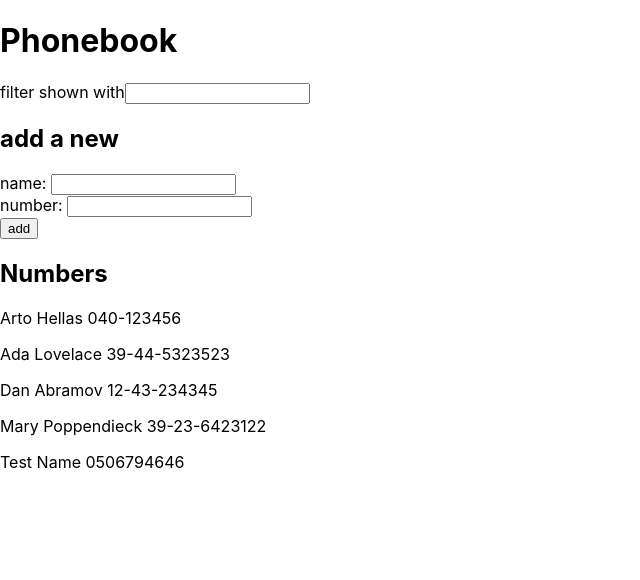
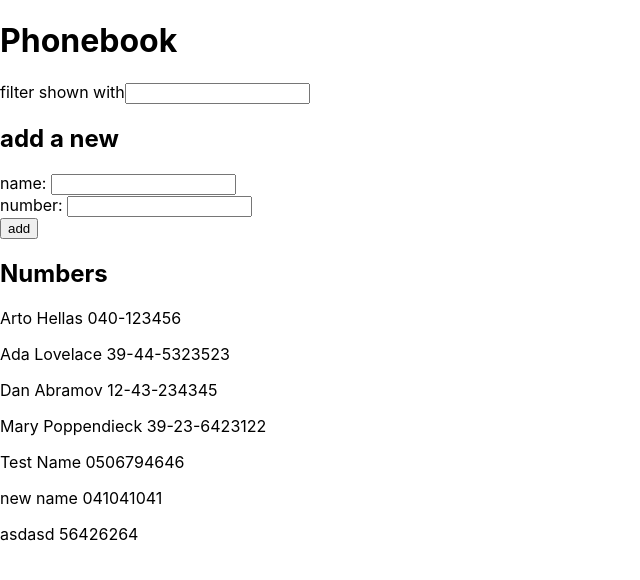
Before and after one commit to lapptomi/Fullstack-Open-2020, a React (Create React App) app in the folder Osa2/puhelinluettelo/: page / in a window 1280 px wide. Shown: the top 580 px of the page, without its empty margins (0-640 px from the left). Built offline with nearby package versions, Linux system fonts and the light colour scheme; data requests are answered from the project's data file.

Commit message:
Osa2 - tehtävä 2.16 tehty

```diff
--- a/Osa2/puhelinluettelo/db.json
+++ b/Osa2/puhelinluettelo/db.json
@@ -24,6 +24,16 @@
       "name": "Test Name",
       "number": "0506794646",
       "id": 5
+    },
+    {
+      "name": "new name",
+      "number": "041041041",
+      "id": 6
+    },
+    {
+      "name": "asdasd",
+      "number": "56426264",
+      "id": 7
     }
   ]
 }
--- a/Osa2/puhelinluettelo/src/App.js
+++ b/Osa2/puhelinluettelo/src/App.js
@@ -2,7 +2,7 @@ import React, { useState, useEffect } from 'react'
 import Filter from './components/Filter'
 import PersonForm from './components/PersonForm'
 import Persons from './components/Persons'
-import axios from 'axios'
+import personService from './services/persons'
 
 
 const App = () => {
@@ -11,11 +11,9 @@ const App = () => {
   const [newNumber, setNewNumber] = useState('')
   const [nameFilter, setNameFilter] = useState('')
 
-  const baseUrl = 'http://localhost:3001'
 
   useEffect(() => {
-    axios
-      .get(`${baseUrl}/persons`)
+    personService.getAll()
       .then(response => setPersons(response.data))
   }, [])
 
@@ -31,29 +29,25 @@ const App = () => {
     setNewNumber(event.target.value)
   }
 
-  const addPerson = () => {
-    const personObject = {
-      name: newName,
-      number: newNumber
-    }
-    axios.post(`${baseUrl}/persons`, personObject)
-      .then(response => {
-        //console.log(response.data)
-        setPersons(persons.concat(response.data))
-        setNewName('')
-        setNewNumber('')
-      })
-  }
-
   const handleFormSubmit = (event) => {
     event.preventDefault()
     const nameNotUnique = persons.find(person =>
       person.name.toLowerCase() === newName.toLowerCase())
 
+    const personObject = {
+      name: newName,
+      number: newNumber
+    }
+
     if (nameNotUnique) {
       window.alert(`${newName} is already added to phonebook`)
     } else {
-      addPerson()
+      personService.create(personObject)
+        .then(response => {
+          setPersons(persons.concat(response.data))
+          setNewName('')
+          setNewNumber('')
+        })
     }
   }
 
--- /dev/null
+++ b/Osa2/puhelinluettelo/src/services/persons.js
@@ -0,0 +1,21 @@
+import axios from 'axios'
+
+const baseUrl = 'http://localhost:3001/persons'
+
+const getAll = () => {
+  return axios.get(baseUrl)
+}
+
+const create = (personObject) => {
+  return axios.post(baseUrl, personObject)
+}
+
+const update = (id, personObect) => {
+  return axios.put(`${baseUrl}/${id}`, personObect)
+}
+
+export default {
+  getAll: getAll,
+  create: create,
+  update: update
+}
```
